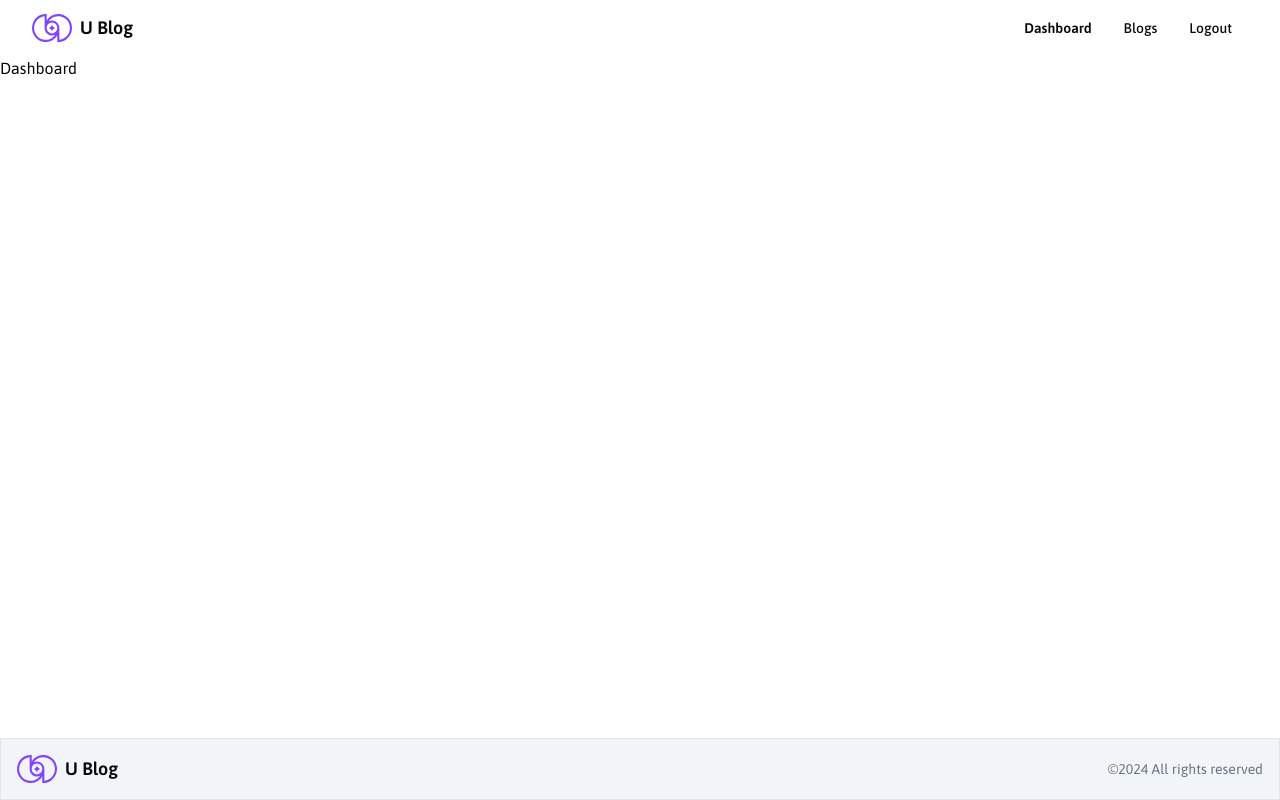
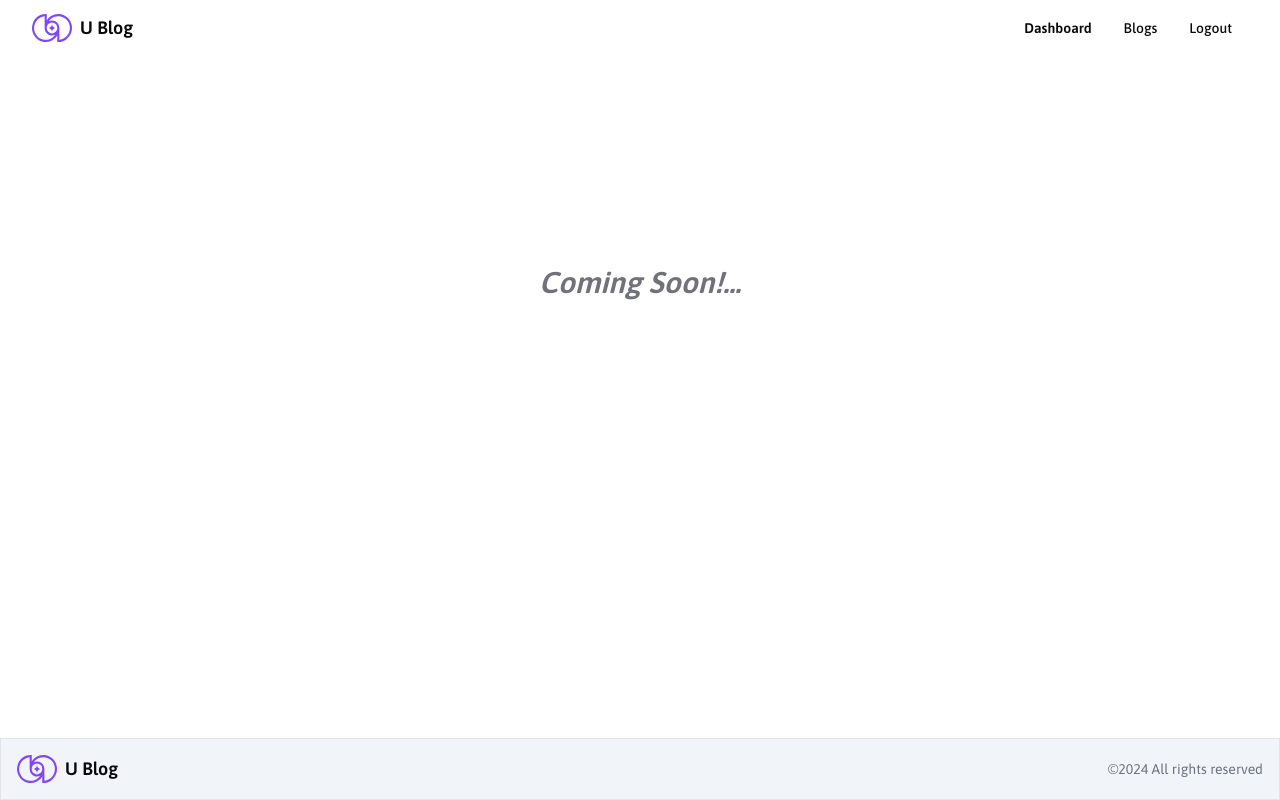
Before and after one commit to freddyval7/blog-pers, a Next.js app: page /dashboard in a window 1280 px wide. Built offline with nearby package versions, Linux system fonts and the light colour scheme.

Commit message:
add provitional dashboard page

```diff
--- a/src/app/(dashboard)/dashboard/page.tsx
+++ b/src/app/(dashboard)/dashboard/page.tsx
@@ -1,5 +1,7 @@
 export default function DashboardPage() {
   return (
-    <div>Dashboard</div>
+    <div className="mt-52">
+      <h1 className="text-center font-bold text-muted-foreground text-3xl italic">Coming Soon!...</h1>
+    </div>
   )
 }
```
